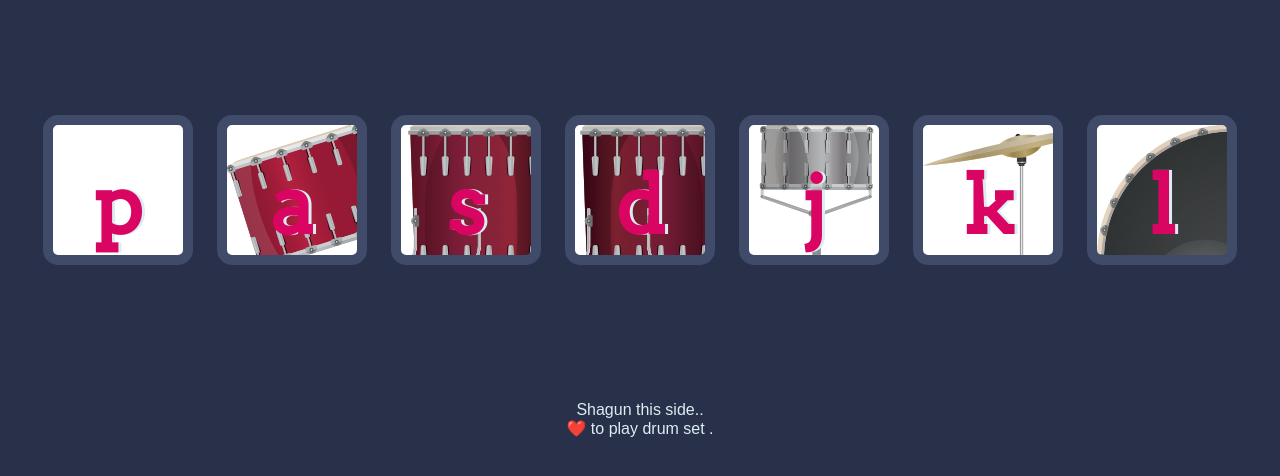
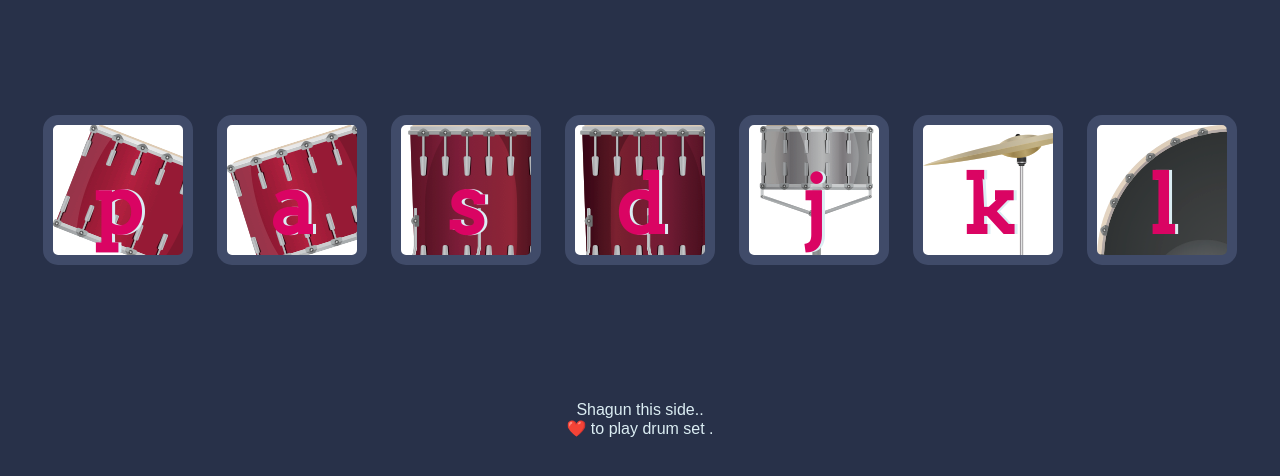
Before and after one commit to akash-kondra/Brijesh-kumar, a plain HTML site: page index.html in a window 1280 px wide. Shown: the part 174-650 px from the top of the page. Drawn offline with Linux system fonts and the light colour scheme.

Commit message:
Update styles.css

```diff
--- a/styles.css
+++ b/styles.css
@@ -16,7 +16,7 @@ footer {
   font-family: sans-serif;
 }
 
-.w {
+.p {
   background-image: url("images/tom1.png");
 }
 
```
